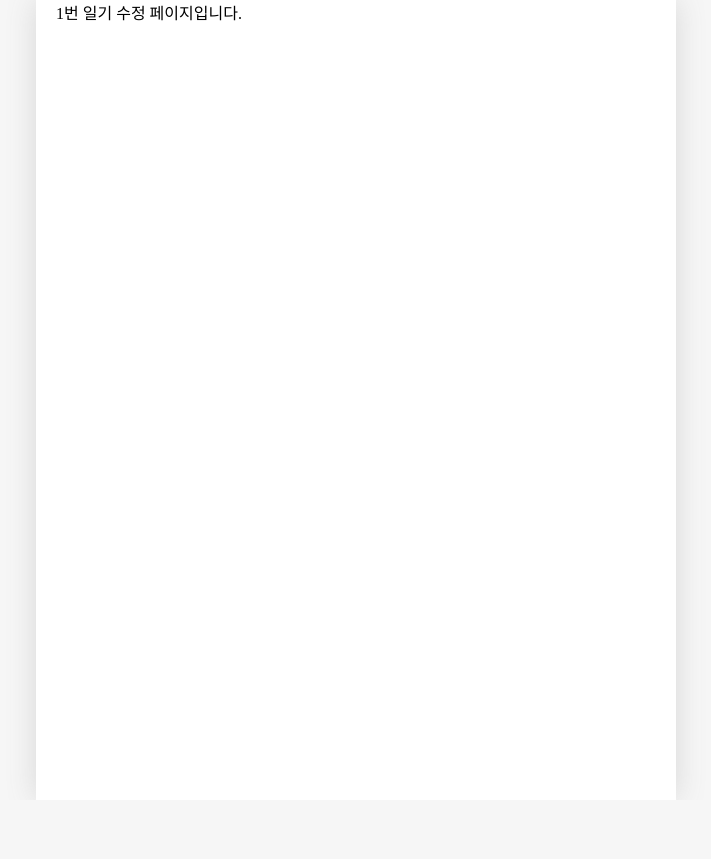
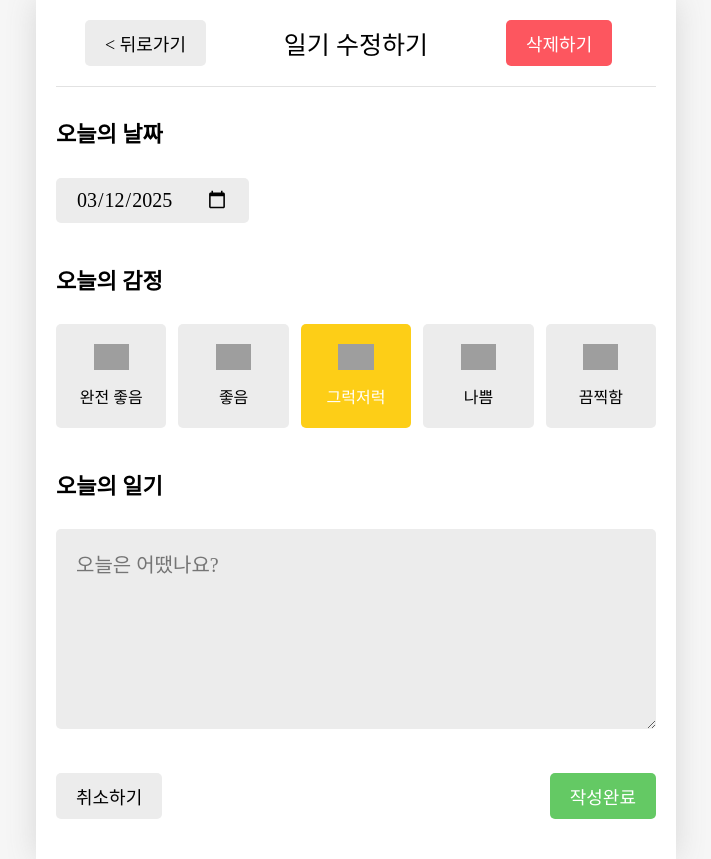
Before and after one commit to Jinacker/React_Prac, a React (Vite) app in the folder section12-emotion_diary/: page /edit/1 in a window 1280 px wide. Shown: the whole page, without its empty margins (284-995 px from the left). Before the commit the page ends 800 px from the top, so only its background shows below. Built offline with nearby package versions, Linux system fonts and the light colour scheme; grey boxes are pictures that could not be loaded; a web font is replaced by a local one.

Commit message:
Edit 페이지 구현 - 수정하기 + 삭제하기

```diff
--- a/section12-emotion_diary/src/pages/Edit.jsx
+++ b/section12-emotion_diary/src/pages/Edit.jsx
@@ -1,8 +1,39 @@
-import {useParams} from "react-router-dom"; // Edit/n 이거 표시할라고 쓰는거
+// Edit 페이지 UI는 => 사실상 헤더의 일기수정하기랑 right child의 삭제하기 정도 다른거 빼곤 다 똑같음
+// => Diary페이지 만들었던거 가져다쓰면 된다.
+
+import {useParams, useNavigate} from "react-router-dom"; // Edit/n 이거 표시할라고 쓰는거
+import Header from "../components/Header";
+import Button from "../components/Button";
+import Editor from "../components/Editor";
+import { useContext } from "react";
+import {DiaryDispatchContext} from "../App";
 
 const Edit = () => {
     const params = useParams();
-    return <div>{params.id}번 일기 수정 페이지입니다.</div>;
+    const nav = useNavigate();
+    const {onDelete} = useContext(DiaryDispatchContext); // App 컴포넌트에서 만든 onDelete context 가져오기
+
+    const onClickDelete = () => {
+        if( // 이걸 if 문에 넣어서 true면 일기 삭제되게 로직 짜기.
+        window.confirm("일기를 정말 삭제할까요? 다시 복구되지 않습니다.") // 브라우저 내부에서 기본으로 주는 팝업창 기능임.
+        //확인시 True / 취소 시 False
+        ) { // 일기 삭제 로직
+            onDelete(params.id); // params에서 가져온 아이디에 해당하는거 삭제
+            nav('/', {replace:true}) // 삭제 후 홈으로 가기 + replace true로 해서 뒤로가기 방지 (삭제된 일기 숙소창으로 못가게)
+        }
+
+
+    }; // 삭제하기 버튼 팝업창 전용 이벤트 핸들러
+
+    return <div>
+        <Header
+        title ={"일기 수정하기"}
+        leftChild = {<Button onClick ={()=>nav(-1)} text ={"< 뒤로가기"} ></Button>}
+        rightChild = {<Button onClick ={onClickDelete} text ={"삭제하기"} type = {"NEGATIVE"}> </Button>}
+        >
+        </Header>
+        <Editor></Editor>
+    </div>; // 이미 만들어둔 Editor 컴포넌트 불러오기 => 이걸로 UI 구현 완료
 };
 
 export default Edit;
```
